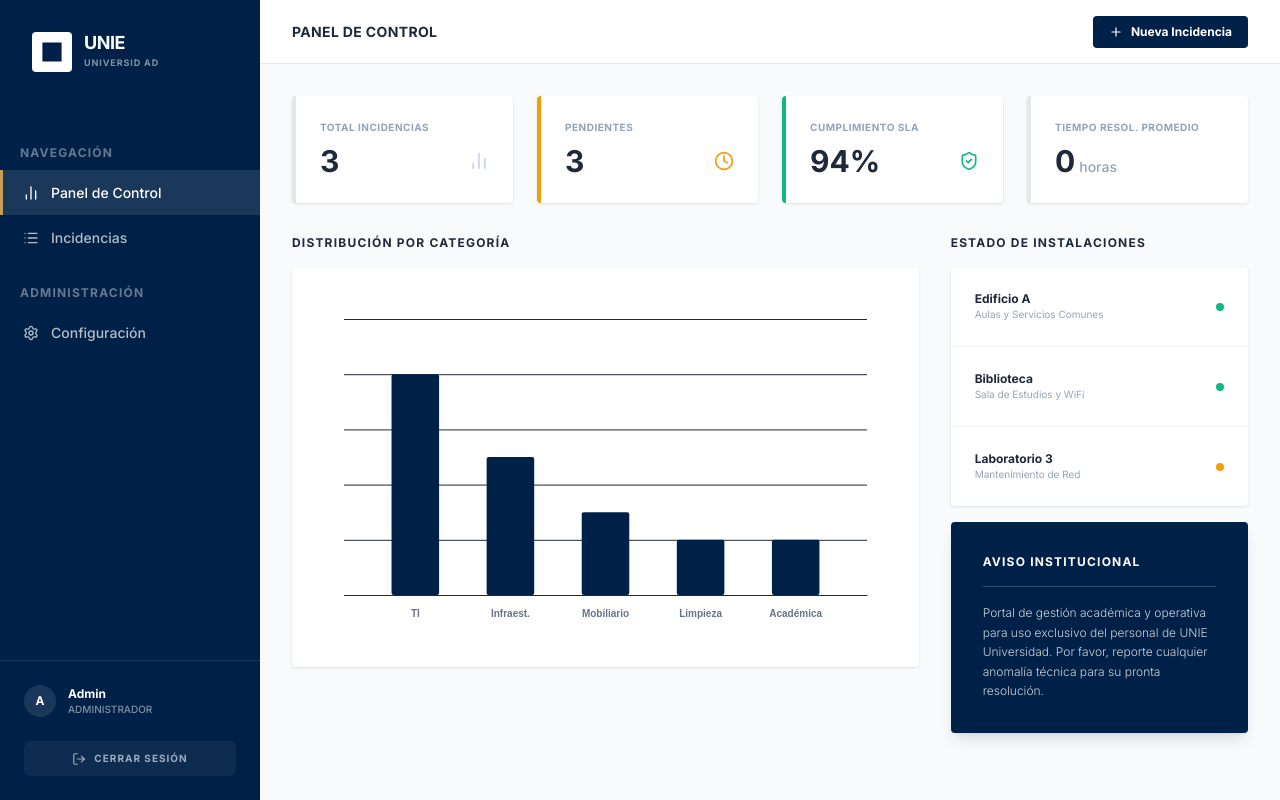
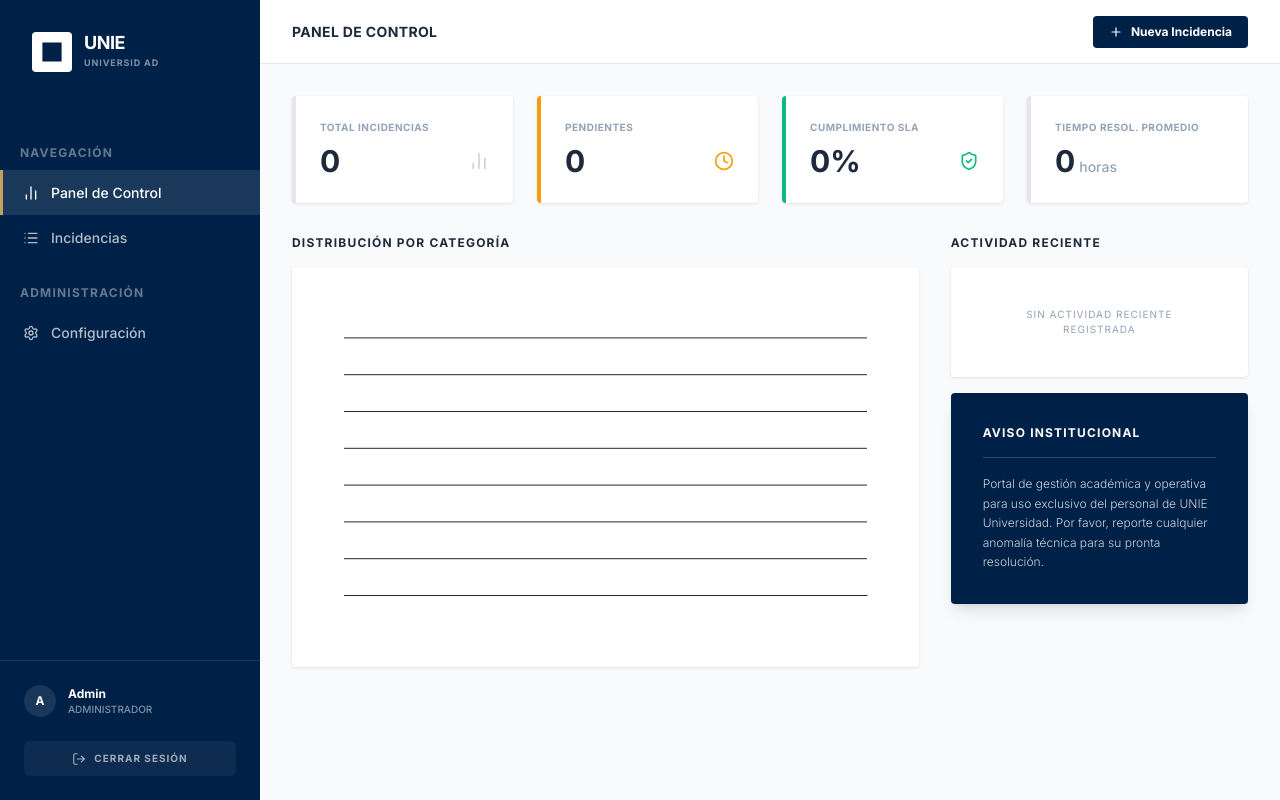
Before and after one commit to Dalf05/prueba_gestion, a Django app: page / in a window 1280 px wide. Run offline with Django 4.2, Linux system fonts and the light colour scheme; a user stored in the database is signed in; data comes from the database, SQL or seed files in the repository; data that the repository does not hold is empty; some libraries are stand-ins or nearby versions.

Commit message:
feat: Enhance dashboard and settings views
Implement dynamic calculations for average resolution time and SLA compliance. Refactor dashboard to display recent incidents with status indicators. Update settings view to dynamically list system users. Remove hardcoded data seeding from initial migrations.

```diff
--- a/django_unie/templates/dashboard.html
+++ b/django_unie/templates/dashboard.html
@@ -48,29 +48,26 @@
 
         <!-- Estado de Campus -->
         <div class="space-y-4">
-            <h2 class="text-xs font-bold text-slate-800 uppercase tracking-widest">Estado de Instalaciones</h2>
+            <h2 class="text-xs font-bold text-slate-800 uppercase tracking-widest">Actividad Reciente</h2>
             <div class="pro-card divide-y divide-slate-100">
-                <div class="p-6 flex items-center justify-between">
-                    <div>
-                        <p class="text-xs font-bold text-slate-800">Edificio A</p>
-                        <p class="text-[10px] text-slate-400">Aulas y Servicios Comunes</p>
+                {% if recent_incidents %}
+                    {% for inc in recent_incidents %}
+                    <div class="p-6 flex items-center justify-between">
+                        <div>
+                            <p class="text-xs font-bold text-slate-800">{{ inc.title|truncatechars:30 }}</p>
+                            <p class="text-[10px] text-slate-400">{{ inc.location }} · {{ inc.created_at|timesince }} ago</p>
+                        </div>
+                        <span class="flex h-2 w-2 rounded-full
+                            {% if inc.status == 'OPEN' %}bg-amber-500
+                            {% elif inc.status == 'IN_PROGRESS' %}bg-blue-500
+                            {% else %}bg-emerald-500{% endif %}"></span>
                     </div>
-                    <span class="flex h-2 w-2 rounded-full bg-emerald-500"></span>
-                </div>
-                <div class="p-6 flex items-center justify-between">
-                    <div>
-                        <p class="text-xs font-bold text-slate-800">Biblioteca</p>
-                        <p class="text-[10px] text-slate-400">Sala de Estudios y WiFi</p>
+                    {% endfor %}
+                {% else %}
+                    <div class="p-10 text-center text-slate-400 text-[10px] uppercase tracking-widest">
+                        Sin actividad reciente registrada
                     </div>
-                    <span class="flex h-2 w-2 rounded-full bg-emerald-500"></span>
-                </div>
-                <div class="p-6 flex items-center justify-between">
-                    <div>
-                        <p class="text-xs font-bold text-slate-800">Laboratorio 3</p>
-                        <p class="text-[10px] text-slate-400">Mantenimiento de Red</p>
-                    </div>
-                    <span class="flex h-2 w-2 rounded-full bg-amber-500"></span>
-                </div>
+                {% endif %}
             </div>
 
             <div class="bg-unie p-8 rounded text-white shadow-lg">
@@ -85,13 +82,11 @@
 
 <script>
     document.addEventListener('DOMContentLoaded', () => {
-        const data = [
-            {label: 'TI', value: 40},
-            {label: 'Infraest.', value: 25},
-            {label: 'Mobiliario', value: 15},
-            {label: 'Limpieza', value: 10},
-            {label: 'Académica', value: 10}
-        ];
+        const data = JSON.parse('{{ chart_data_json|safe }}') || [];
+
+        // Ajustar escala Y si no hay datos o los valores son bajos
+        const maxValue = d3.max(data, d => d.value) || 10;
+        const yDomain = maxValue < 10 ? 10 : maxValue + 5;
 
         const chartContainer = document.getElementById('activity-chart');
         const width = chartContainer.clientWidth - 40;
@@ -111,7 +106,7 @@
 
         const y = d3.scaleLinear()
             .range([height, 0])
-            .domain([0, 50]);
+            .domain([0, yDomain]);
 
         svg.append("g")
             .attr("class", "grid")
--- a/django_unie/views.py
+++ b/django_unie/views.py
@@ -31,17 +31,39 @@ def dashboard(request):
     resolved_qs = queryset.filter(status__in=['RESOLVED', 'CLOSED'])
     resolved_count = resolved_qs.count()
 
-    # Tiempo medio de resolución (simulado o calculado si hay datos)
+    # Tiempo medio de resolución (calculado si hay datos)
     avg_res_time = 0
     if resolved_count > 0:
-        avg_res_time = 14 # Valor de ejemplo en horas
+        total_time = 0
+        from django.utils import timezone
+        for inc in resolved_qs:
+            if inc.resolved_at:
+                diff = inc.resolved_at - inc.created_at
+                total_time += diff.total_seconds() / 3600
+        avg_res_time = round(total_time / resolved_count, 1) if resolved_count > 0 else 0
+
+    # Cumplimiento SLA (ejemplo de cálculo real: % resueltas sobre totales)
+    sla_compliance = 0
+    if total_count > 0:
+        sla_compliance = round((resolved_count / total_count) * 100)
+
+    # Datos para el gráfico de distribución por categoría
+    from django.db.models import Count
+    import json
+    category_counts = queryset.values('category').annotate(count=Count('id'))
+    chart_data = [
+        {'label': dict(Incidencia.CATEGORY_CHOICES).get(item['category'], item['category']), 'value': item['count']}
+        for item in category_counts
+    ]
 
     context = {
         'total_count': total_count,
         'open_count': open_count,
         'resolved_count': resolved_count,
         'avg_res_time': avg_res_time,
-        'sla_compliance': 94, # % de ejemplo
+        'sla_compliance': sla_compliance,
+        'recent_incidents': queryset.order_by('-created_at')[:5],
+        'chart_data_json': json.dumps(chart_data),
         'role': request.user.role
     }
     return render(request, 'dashboard.html', context)
@@ -97,8 +119,11 @@ def create_incident(request):
 @login_required
 @user_passes_test(is_admin)
 def settings_view(request):
-    locations = ['Edificio A', 'Edificio B', 'Laboratorios', 'Biblioteca', 'Cafetería', 'Zonas Deportivas']
-    return render(request, 'settings.html', {'locations': locations})
+    from .models import User
+    users = User.objects.exclude(pk=request.user.pk)
+    # Por ahora las ubicaciones son un conjunto de las usadas en incidencias reales
+    locations = Incidencia.objects.values_list('location', flat=True).distinct()
+    return render(request, 'settings.html', {'system_users': users, 'locations': locations})
 
 def analyze_priority_logic(title, description):
     """
```
Also changed, not shown: django_unie/templates/settings.html (+11 -14 lines), django_unie/migrations/0002_seed_users.py, django_unie/migrations/0003_clear_data.py (added).
